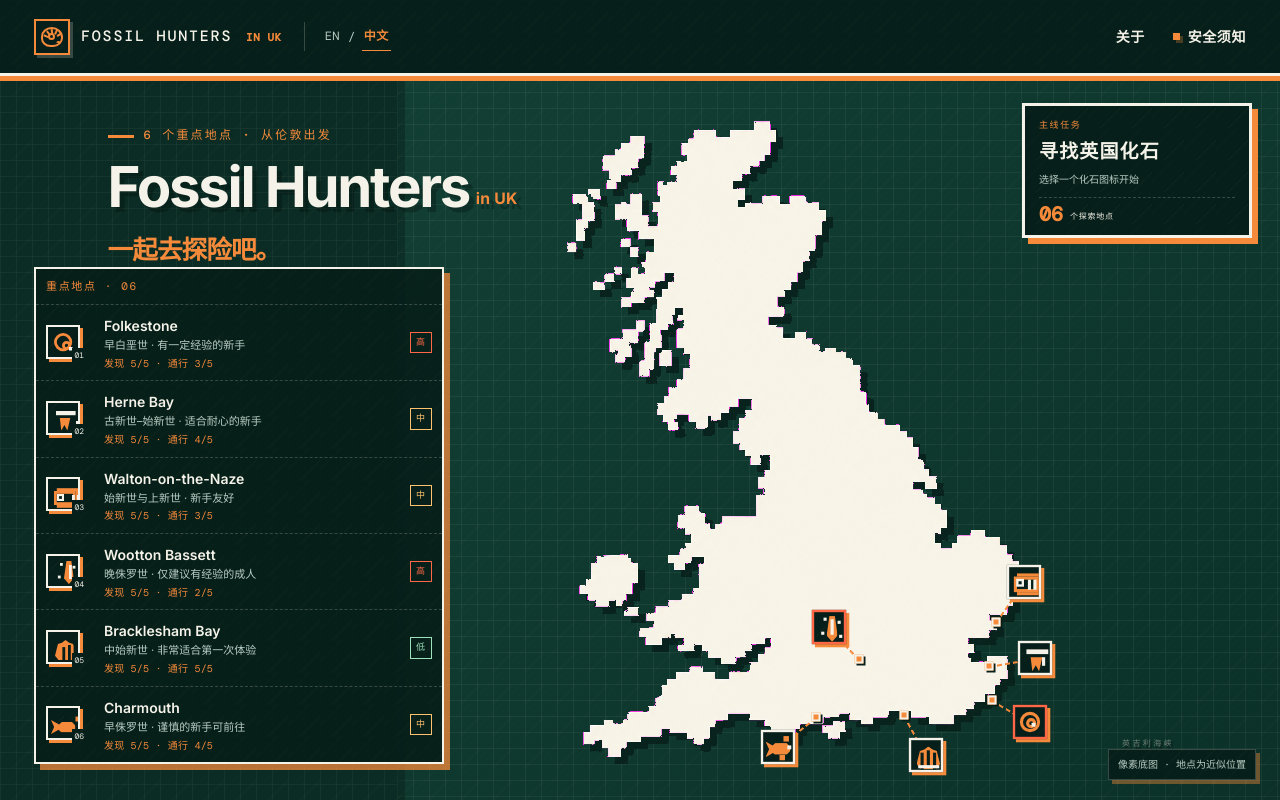
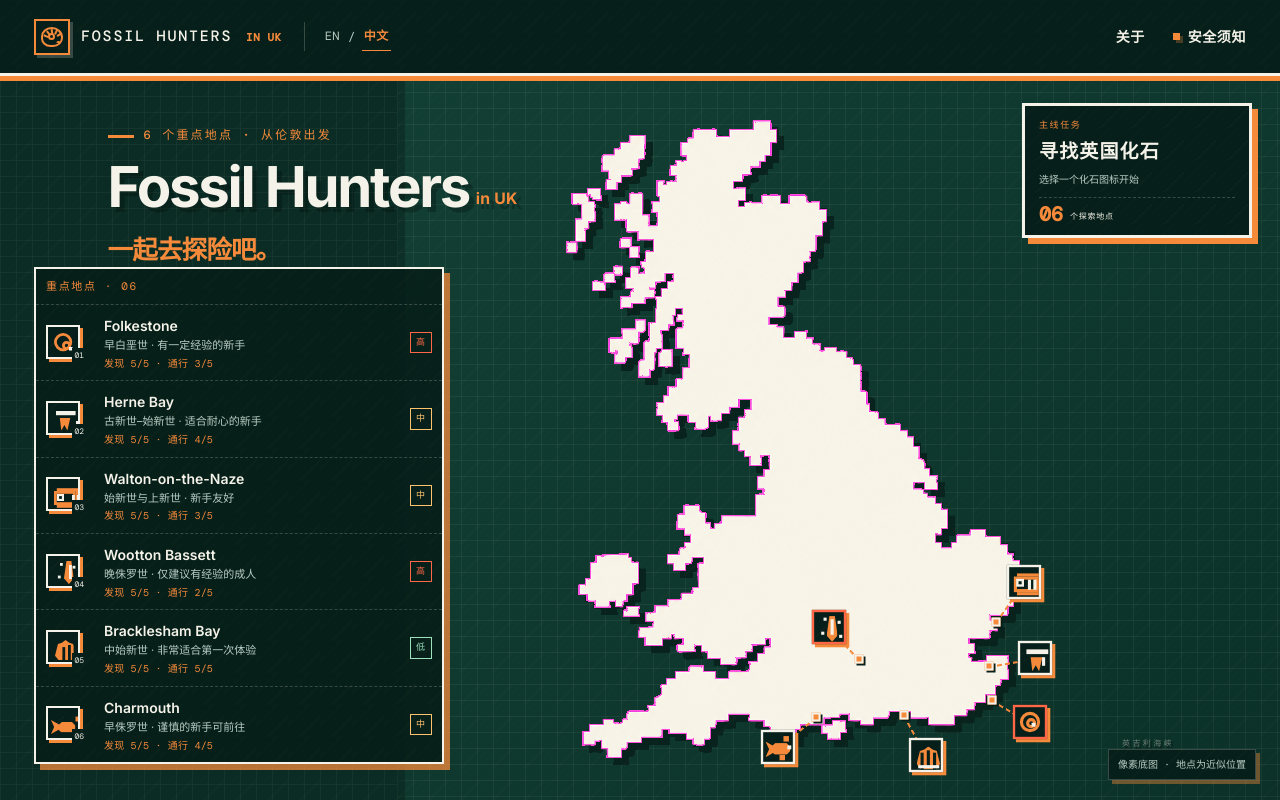
Before and after one commit to LUMINOUS1229/Uk-Fossil-Hunting, a Next.js app: page / in a window 1280 px wide. Built offline with nearby package versions, Linux system fonts and the light colour scheme.

Commit message:
Add pink outline to UK map

```diff
--- a/app/globals.css
+++ b/app/globals.css
@@ -3518,7 +3518,12 @@ body {
 }
 
 .uk-silhouette {
-  filter: drop-shadow(7px 7px 0 rgba(7, 31, 26, .82));
+  filter:
+    drop-shadow(1px 0 0 #ff4fd8)
+    drop-shadow(-1px 0 0 #ff4fd8)
+    drop-shadow(0 1px 0 #ff4fd8)
+    drop-shadow(0 -1px 0 #ff4fd8)
+    drop-shadow(7px 7px 0 rgba(7, 31, 26, .82));
 }
 
 .uk-silhouette-image {
```
